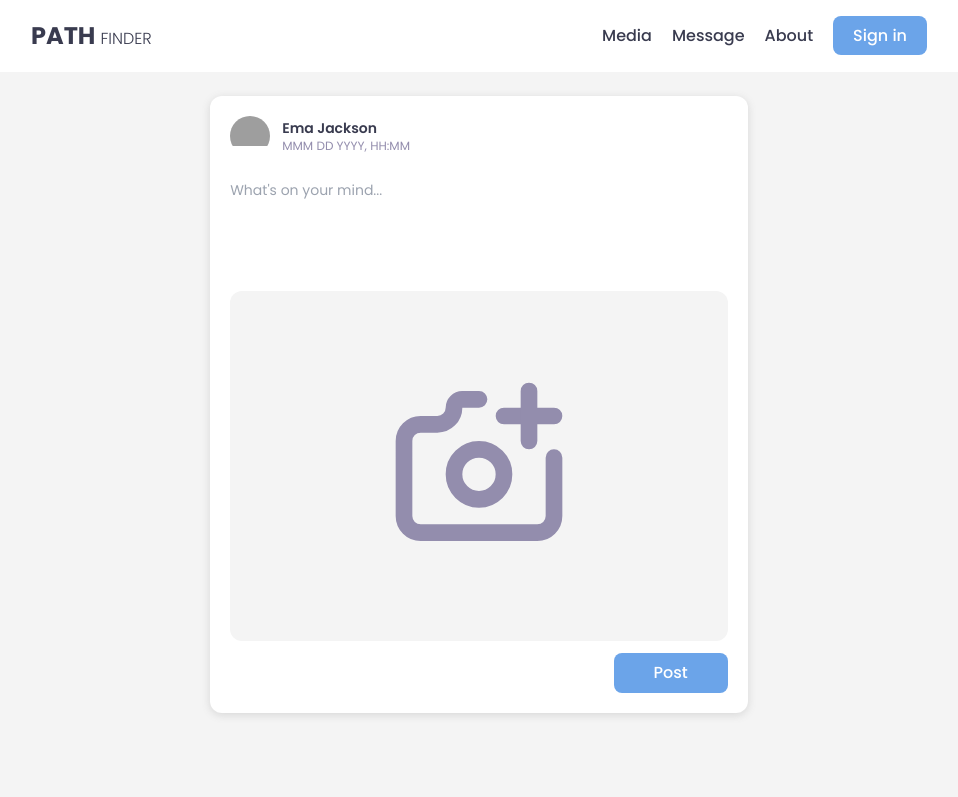
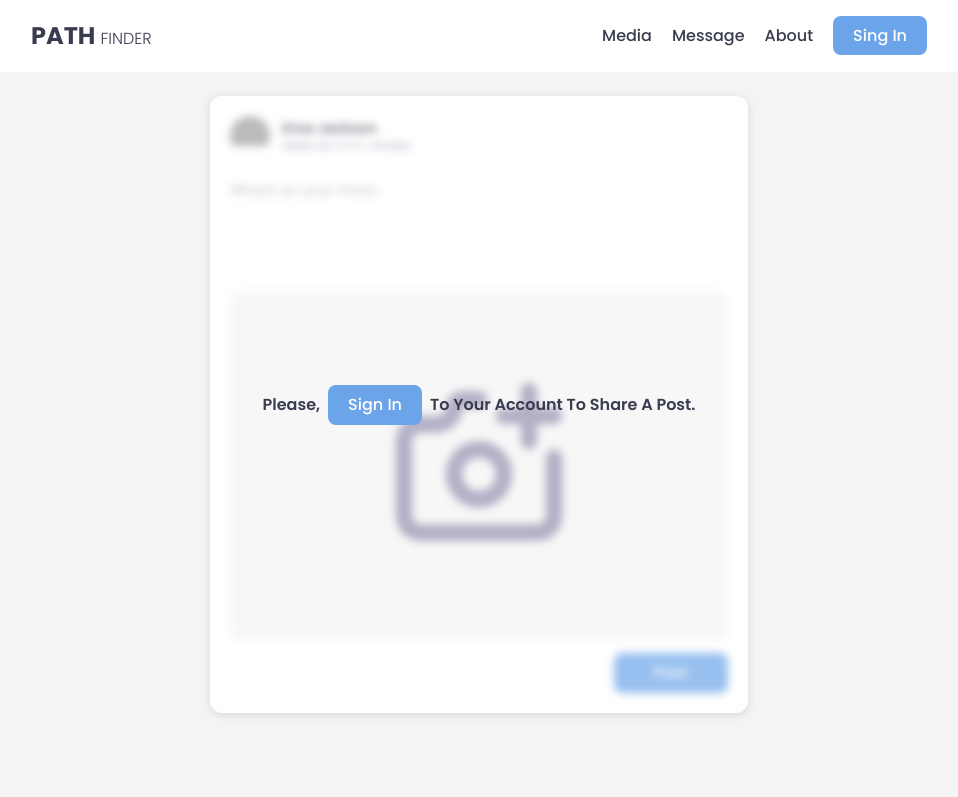
Before and after one commit to mjaumi/NEXT-path-finders, a Next.js app: page / in a window 1280 px wide. Shown: the top 797 px of the page, without its empty margins (161-1119 px from the left). Built offline with nearby package versions, Linux system fonts and the light colour scheme; no server answers; grey boxes are pictures that could not be loaded.

Commit message:
add post prevention done

```diff
--- a/src/components/AddPost/AddPost.tsx
+++ b/src/components/AddPost/AddPost.tsx
@@ -1,18 +1,38 @@
 import React from 'react';
+import AddPostForm from './AddPostForm';
 import UserInfo from '../UserInfo/UserInfo';
-import AddPostForm from './AddPostForm';
+import LinkButton from '../shared/LinkButton';
+import { getServerSession } from 'next-auth/next';
+import { authOptions } from '@/app/api/auth/[...nextauth]/options';
 
-const AddPost = () => {
+const AddPost = async () => {
+  // checking the session data here
+  const session = await getServerSession(authOptions);
+
   // rendering add post component here
   return (
-    <section className='w-3/5 mx-auto bg-primary-white p-5 rounded-xl shadow-finder-shadow'>
+    <section className='relative w-3/5 mx-auto bg-primary-white p-5 rounded-xl shadow-finder-shadow overflow-hidden'>
       <UserInfo
-        imgUrl='https://friendkit.cssninja.io/assets/img/avatars/jenna.png'
-        userName='Ema Jackson'
+        imgUrl={`${
+          session?.user?.image
+            ? session.user.image
+            : 'https://friendkit.cssninja.io/assets/img/avatars/jenna.png'
+        }`}
+        userName={`${session?.user?.name ? session.user.name : 'Ema Jackson'}`}
         timestamp='MMM DD YYYY, HH:MM'
       />
 
       <AddPostForm />
+
+      {!session?.user && (
+        <div className='absolute h-full w-full bg-primary-white/30 top-0 left-0 backdrop-blur-sm flex justify-center items-center text-primary-black font-semibold'>
+          <div className='flex items-center space-x-2'>
+            <p>Please, </p>
+            <LinkButton href='/signin'>Sign In</LinkButton>
+            <p>To Your Account To Share A Post.</p>
+          </div>
+        </div>
+      )}
     </section>
   );
 };
--- a/src/components/Header/AuthNavbar.tsx
+++ b/src/components/Header/AuthNavbar.tsx
@@ -1,10 +1,10 @@
 'use client';
 
 import React from 'react';
-import Link from 'next/link';
 import { signOut, useSession } from 'next-auth/react';
 import Avatar from '../shared/Avatar';
 import Button from '../shared/Button';
+import LinkButton from '../shared/LinkButton';
 
 const AuthNavbar = () => {
   // integration of next-auth hooks here
@@ -30,12 +30,7 @@ const AuthNavbar = () => {
           </Button>
         </div>
       ) : (
-        <Link
-          href={'/signin'}
-          className='font-medium bg-primary-blue text-primary-white px-5 py-2 rounded-lg hover:opacity-60 duration-300'
-        >
-          Sign in
-        </Link>
+        <LinkButton href='/signin'>Sing In</LinkButton>
       )}
     </div>
   );
--- a/src/components/Header/Header.tsx
+++ b/src/components/Header/Header.tsx
@@ -5,7 +5,7 @@ import AuthNavbar from './AuthNavbar';
 const Header = () => {
   // rendering header component here
   return (
-    <header className='fixed top-0 w-full bg-primary-white py-5'>
+    <header className='fixed top-0 w-full bg-primary-white py-5 z-50'>
       <nav className='w-[70%] mx-auto flex justify-between'>
         <div>
           <Link href={'/'}>
--- /dev/null
+++ b/src/components/shared/LinkButton.tsx
@@ -0,0 +1,22 @@
+import Link from 'next/link';
+import React from 'react';
+
+// link button datatype declared here
+interface ILinkButton {
+  href: string;
+  children: React.ReactNode;
+}
+
+const LinkButton = ({ href, children }: ILinkButton) => {
+  // rendering link button component here
+  return (
+    <Link
+      href={href}
+      className='font-medium bg-primary-blue text-primary-white px-5 py-2 rounded-lg hover:opacity-60 duration-300'
+    >
+      {children}
+    </Link>
+  );
+};
+
+export default LinkButton;
```
